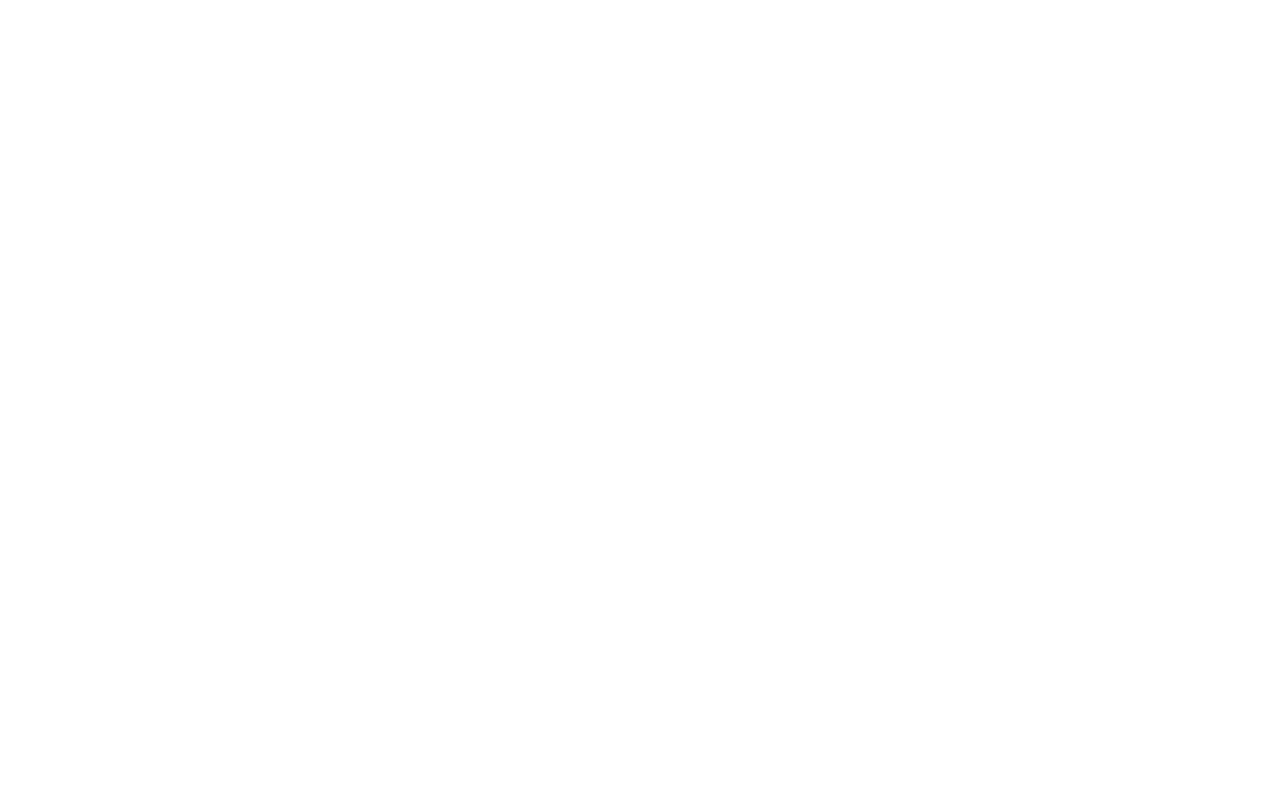
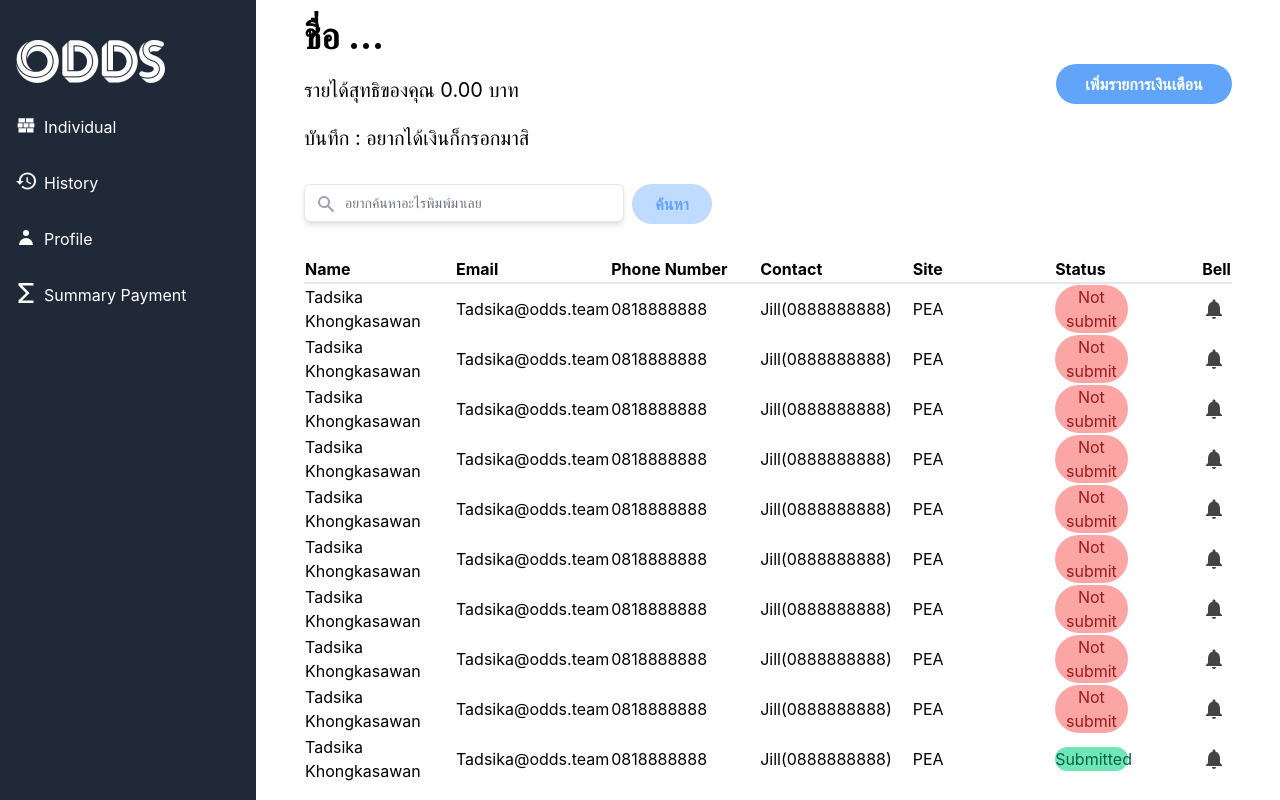
Before and after one commit to Fahlalla/workingrecord-fe, a React (Create React App) app: page /history in a window 1280 px wide. Built offline with nearby package versions, Linux system fonts and the light colour scheme.

Commit message:
feat: add summary-payment in menubar

```diff
--- a/src/App.js
+++ b/src/App.js
@@ -1,8 +1,9 @@
 import React from "react";
 import { BrowserRouter as Router, Route, Switch } from "react-router-dom";
 import Home from "./page/Home";
+import SummaryPayment from "./page/SummaryPayment";
+import Profile from "./page/Profile";
 
-import Profile from "./page/Profile";
 export default function App() {
   return (
     <Router>
@@ -16,6 +17,12 @@ export default function App() {
         <Route exact path="/profile">
           <Profile />
         </Route>
+        <Route exact path="/history">
+          <Home />
+        </Route>
+        <Route exact path="/summary-payment">
+          <SummaryPayment />
+        </Route>
       </Switch>
     </Router>
   );
--- a/src/Component/Menubar.js
+++ b/src/Component/Menubar.js
@@ -39,6 +39,21 @@ const Menubar = () => {
     </svg>
   );
 
+  const summaryPayment = (
+    <svg
+      className="h-5 w-5 mr-2"
+      viewBox="0 0 12 16"
+      fill="currentColor"
+      xmlns="http://www.w3.org/2000/svg"
+    >
+      <path
+        fill-rule="evenodd"
+        clip-rule="evenodd"
+        d="M12 2H2.83L8.83 8L2.83 14H12V16H0V14L6 8L0 2V0H12V2Z"
+      />
+    </svg>
+  );
+
   const menuItem = [
     {
       name: "Individual",
@@ -55,6 +70,11 @@ const Menubar = () => {
       path: "/profile",
       logo: profile,
     },
+    {
+      name: "Summary Payment",
+      path: "/summary-payment",
+      logo: summaryPayment,
+    },
   ];
 
   const handleActive = (index) => {
@@ -63,7 +83,7 @@ const Menubar = () => {
 
   return (
     <div className="flex">
-      <div className="h-screen px-10 text-center text-white bg-gray-800">
+      <div className="h-screen p-4 w-64 text-center text-white bg-gray-800">
         <img src={logoOdds} alt="logo" className="mt-6" />
         {menuItem.map((data, index) => {
           return (
--- /dev/null
+++ b/src/page/SummaryPayment.js
@@ -0,0 +1,6 @@
+const SummaryPayment = () => {
+    return (
+      "summaryPayment work!"
+    );
+};
+export default SummaryPayment;
```
Also changed, not shown: src/page/Home.js (+0 -14 lines), src/Asset/summaryPayment.svg (added).
